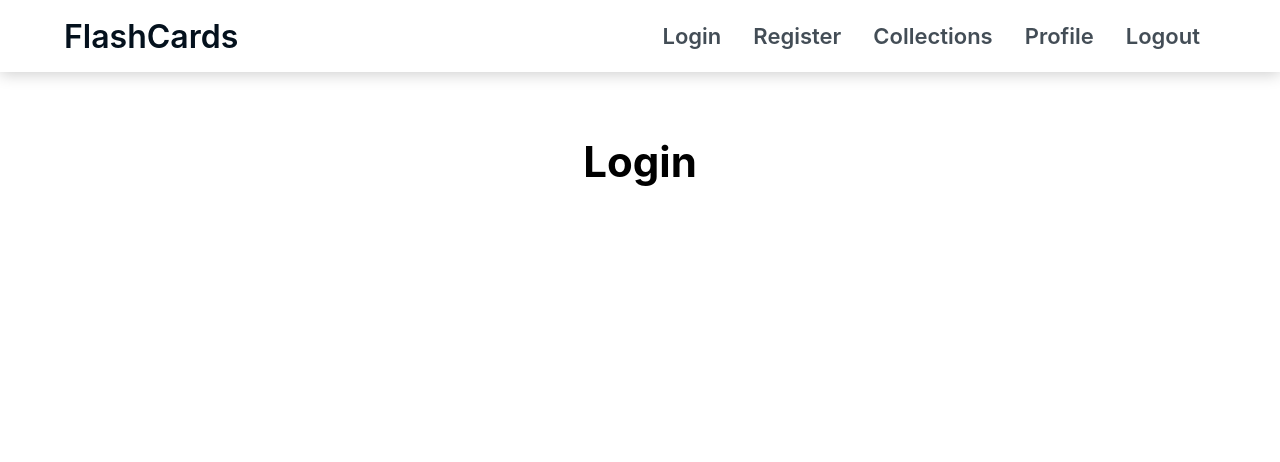
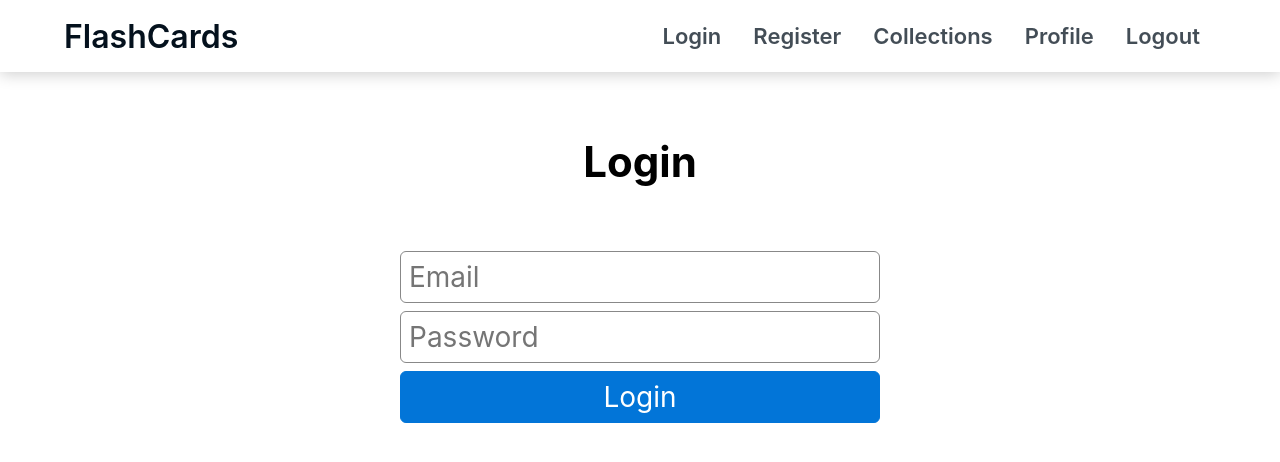
Before and after one commit to yap8/flashcards, a React (Create React App) app in the folder client/: page /login in a window 1280 px wide. Shown: the top 462 px of the page. Built offline with nearby package versions, Linux system fonts and the light colour scheme.

Commit message:
added form styles

```diff
--- a/client/src/pages/Login.js
+++ b/client/src/pages/Login.js
@@ -1,10 +1,47 @@
+import { useState } from 'react'
 import Title from '../components/Title'
 
 const Login = () => {
+  const [formData, setFormData] = useState({
+    email: '',
+    password: ''
+  })
+
+  const handleSubmit = (e) => {
+    e.preventDefault()
+
+
+  }
+
   return (
     <section className="login">
       <div className="login__inner container">
         <Title>Login</Title>
+        <form className="form" onSubmit={handleSubmit}>
+          <div className="form__group">
+            <input
+              className="form__field"
+              type="text"
+              placeholder="Email"
+              name="email"
+              value={formData.email}
+              onChange={e => setFormData({ ...formData, [e.target.name]: e.target.value })}
+            />
+          </div>
+          <div className="form__group">
+            <input
+              className="form__field"
+              type="password"
+              placeholder="Password"
+              name="password"
+              value={formData.password}
+              onChange={e => setFormData({ ...formData, [e.target.name]: e.target.value })}
+            />
+          </div>
+          <div className="form__group">
+            <button className="form__button">Login</button>
+          </div>
+        </form>
       </div>
     </section>
   )
--- /dev/null
+++ b/client/src/styles/_form.scss
@@ -0,0 +1,30 @@
+.form {
+  display: flex;
+  align-items: center;
+  justify-content: center;
+  flex-direction: column;
+  &__group {
+    width: 100%;
+    max-width: 480px;
+    &:not(:last-child) {
+      margin-bottom: 8px;
+    }
+  }
+  &__field {
+    width: 100%;
+    font-size: 28px;
+    padding: 8px;
+    border: 1px solid #888;
+    border-radius: 6px;
+  }
+  &__button {
+    width: 100%;
+    font-size: 28px;
+    padding: 8px;
+    border: 1px solid #0275d8;
+    background-color: #0275d8;
+    color: #fff;
+    border-radius: 6px;
+    cursor: pointer;
+  }
+}
--- a/client/src/styles/index.scss
+++ b/client/src/styles/index.scss
@@ -2,3 +2,4 @@
 @import '_container.scss';
 @import '_header.scss';
 @import '_title.scss';
+@import '_form.scss';
```
